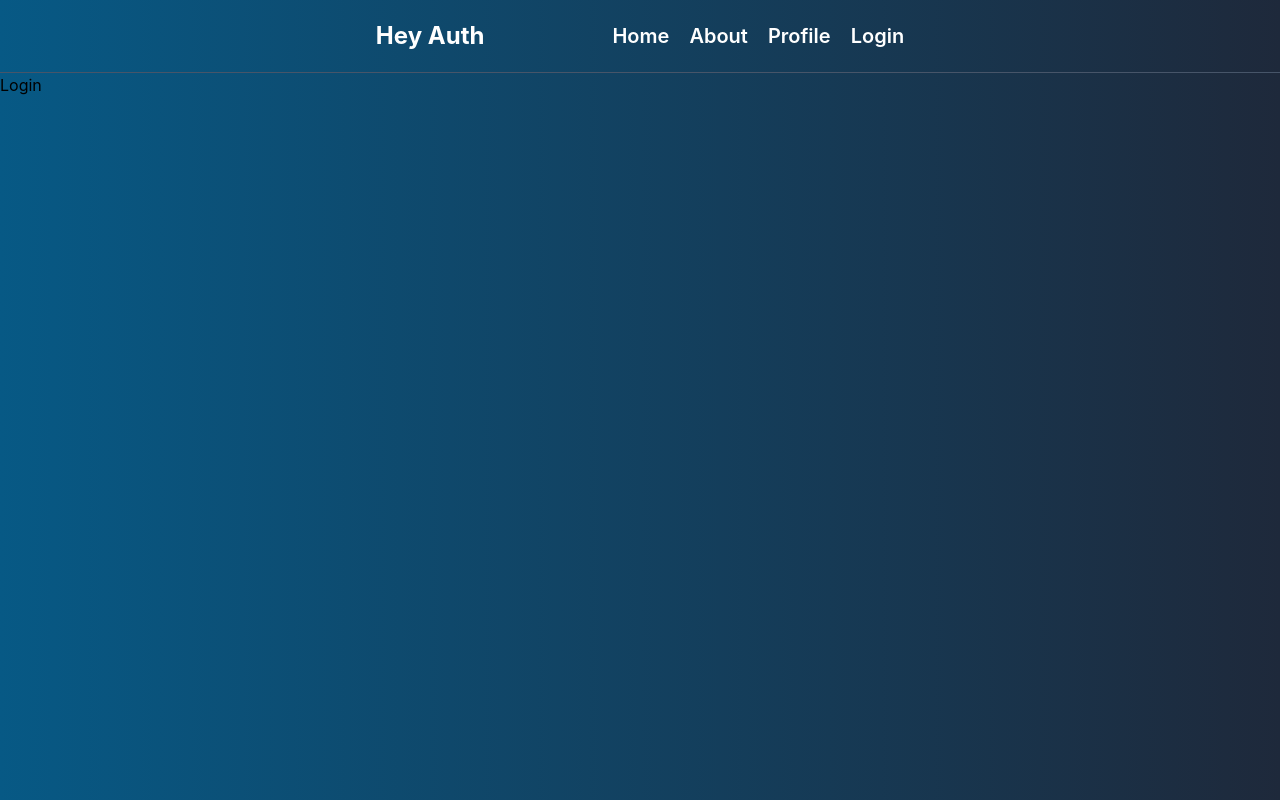
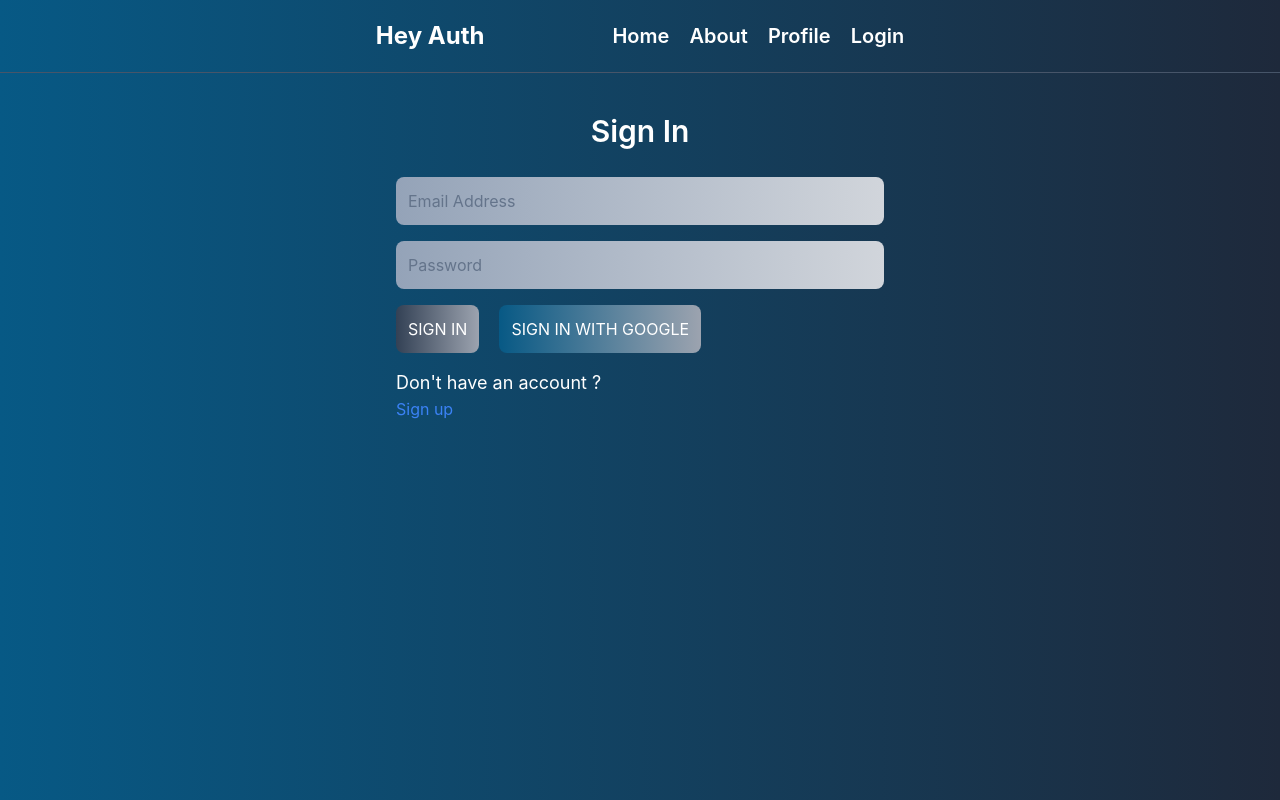
Before and after one commit to caiomelotec/Language-Learning-Tracker-client, a React (Vite) app: page /login in a window 1280 px wide. Built offline with nearby package versions, Linux system fonts and the light colour scheme.

Commit message:
login ui + functionalities

```diff
--- a/src/pages/Login.tsx
+++ b/src/pages/Login.tsx
@@ -1,5 +1,101 @@
-import React from "react";
+import { zodResolver } from "@hookform/resolvers/zod";
+import { useState } from "react";
+import { Link, useNavigate } from "react-router-dom";
+import { LoginFormSchema } from "../util/schema";
+import { SubmitHandler, useForm } from "react-hook-form";
+import * as z from "zod";
+import axios, { AxiosError } from "axios";
+
+type LoginFormInputs = z.infer<typeof LoginFormSchema>;
 
 export const Login = () => {
-  return <div>Login</div>;
+  const navigate = useNavigate();
+  const [errMsg, setErrMsg] = useState("");
+
+  const {
+    register,
+    handleSubmit,
+    reset,
+    formState: { errors },
+  } = useForm<LoginFormInputs>({
+    resolver: zodResolver(LoginFormSchema),
+  });
+
+  const processForm: SubmitHandler<LoginFormInputs> = async (data) => {
+    try {
+      await axios.post("http://localhost:8080/api/auth/login", data, {
+        withCredentials: true,
+      });
+      reset();
+      navigate("/");
+    } catch (err: unknown) {
+      if (err instanceof AxiosError) {
+        setErrMsg(err.response?.data.message);
+        setTimeout(() => {
+          setErrMsg("");
+        }, 3000);
+      }
+      console.log(err);
+    }
+  };
+
+  return (
+    <div className="p-3 max-w-lg mx-auto">
+      <h1 className="text-3xl text-center font-semibold my-7 text-white">
+        Sign In
+      </h1>
+      <form
+        className="flex flex-col gap-4"
+        onSubmit={handleSubmit(processForm)}
+      >
+        <div>
+          <input
+            type="text"
+            placeholder="Email Address"
+            id="email"
+            className="bg-slate-300 p-3 rounded-lg placeholder:text-slate-500
+          bg-gradient-to-r from-slate-400 to-gray-300 w-full"
+            {...register("email")}
+          />
+          {errors.email?.message && (
+            <p className="my-1 text-sm text-rose-500">{errors.email.message}</p>
+          )}
+        </div>
+        <div>
+          <input
+            type="password"
+            placeholder="Password"
+            id="password"
+            className="bg-slate-300 p-3 rounded-lg placeholder:text-slate-500
+          bg-gradient-to-r from-slate-400 to-gray-300 w-full"
+            {...register("password")}
+          />
+          {errors.password?.message && (
+            <p className="my-1 text-sm text-rose-500">
+              {errors.password.message}
+            </p>
+          )}
+        </div>
+        <div className="flex gap-5">
+          <button className=" bg-gradient-to-r from-slate-700 to-gray-400 text-white p-3 rounded-lg uppercase hover:bg-gradient-to-r hover:from-gray-400 hover:to-slate-700 duration-200 disabled:opacity-80 w-fit">
+            Sign In
+          </button>
+          <button className=" bg-gradient-to-r from-sky-800 to-gray-400 text-white p-3 rounded-lg uppercase hover:bg-gradient-to-r hover:from-gray-400 hover:to-sky-800 duration-200 disabled:opacity-80 w-fit">
+            Sign In With Google
+          </button>
+        </div>
+        <div>
+          <p className="text-white text-lg">Don't have an account ?</p>
+          <Link to={"/register"}>
+            <span className="text-blue-500">Sign up</span>
+          </Link>
+        </div>
+        {errMsg && (
+          <p className="my-1 p-1 text-rose-600  rounded-lg font-semibold">
+            {errMsg}
+          </p>
+        )}
+      </form>
+    </div>
+  );
 };
```
